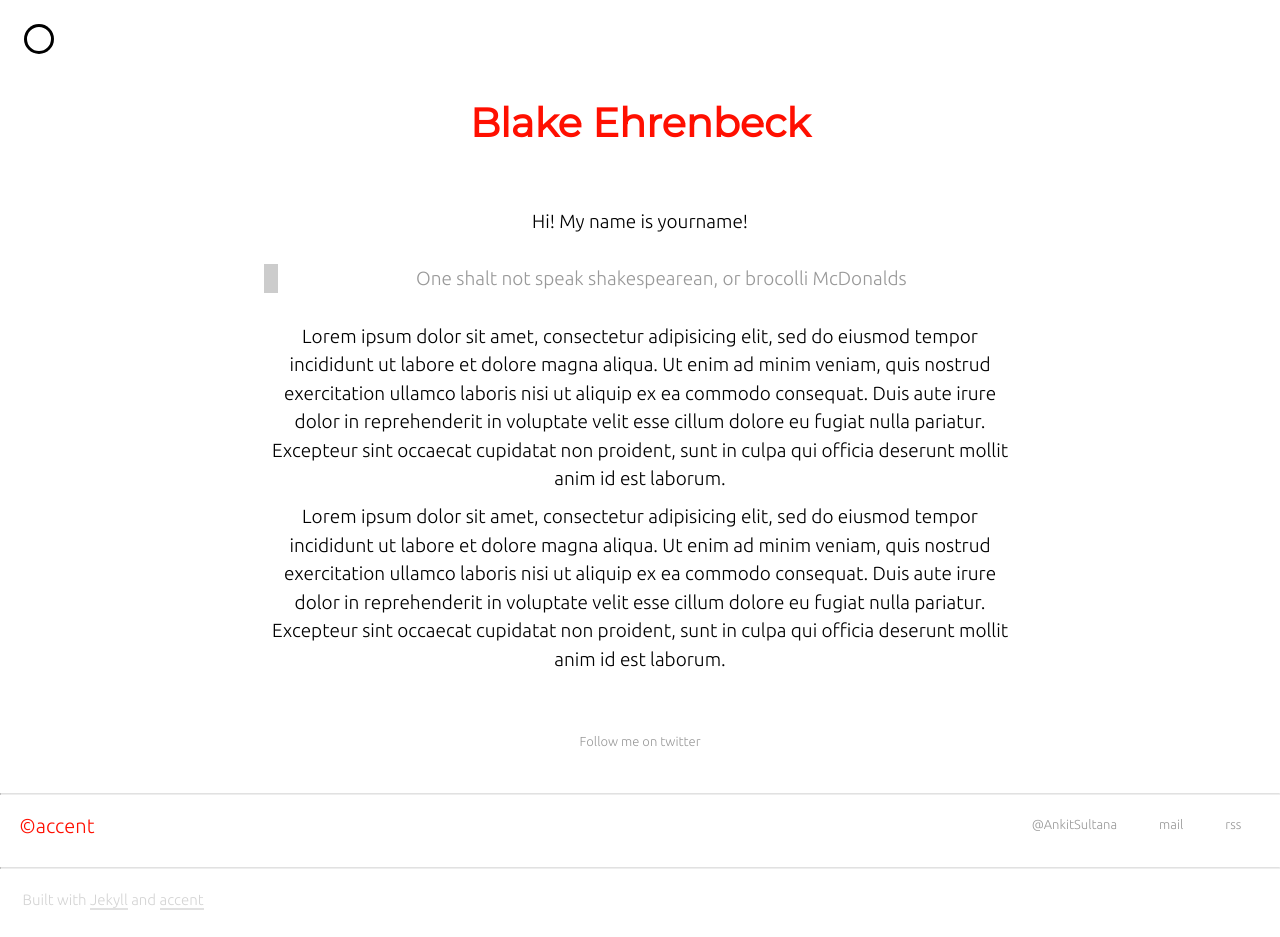
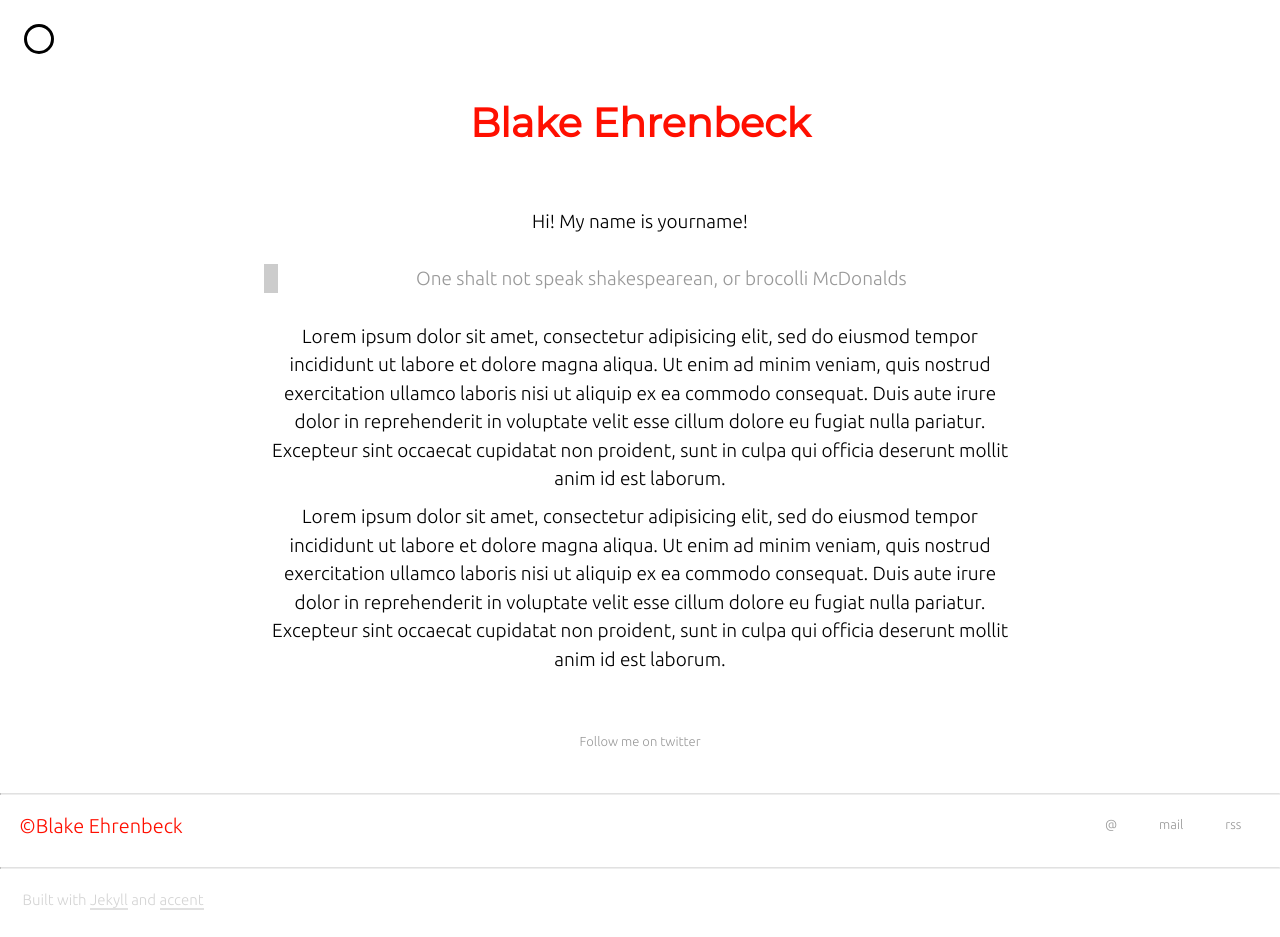
Before and after one commit to ehrenbeck/ehrenbeck.github.io, a Jekyll site: the page built from about.markdown, in a window 1280 px wide. Built offline with Jekyll 4.4.1, drawn with Linux system fonts in a browser that asks for light colours; nearby versions of some CDN libraries.

Commit message:
Update _config.yml

```diff
--- a/_config.yml
+++ b/_config.yml
@@ -16,23 +16,20 @@
     Blake Ehrenbeck
 
 # This will what will show against &copy; in the footer
-copyright: accent
+copyright: Blake Ehrenbeck
 # Toggle your short bio, which will displayed on your index page
 # Just toggle it and run jekyll again to see
 intro: false         # Tip: Remove the span from site_heading if intro is set to true
 # This will be displayed in your intro
 short_bio: >
-    Welcome! This is <span>accent</span>, a mobile friendly theme for Jekyll. The main feature of this
-    theme is that you can change the accent color. Refer the
-    <a class="underline different-highlight" href="http://ankitsultana.com/accent/documentation.html">
-        Documentation
-    </a>
-    to know how.
+    I'm a Senior at the Illinois Institute of Technology, starting to look for roles in the tech industry.
+    I'm particularly interested in Artificial Intelligence and Data Analytics. In addition to working on a B.S. in Computer Science,
+    I am pursuing a specialization in Data Science.
 
 permalink: /:title.html
 
 # Comments are powered by disqus
-comments: true
+comments: false
 
 # keep about_stub roughly 12 words long for best results
 # This will show up at the bottom of each post
@@ -43,9 +40,7 @@
 
 about_footer: true
 
-twitter_username: AnkitSultana
-github_username: yourgithub
-facebook_id: yourusername
+github_username: ehrenbeck
 
 favicon: true
 favicon_location: "images/favicon.ico"
@@ -55,9 +50,6 @@
 paginate_path: "/page/:num"
 tracking_id: UA-69243698-7 # GA Tracking ID
 
-# Social Stuff | open graph and twitter cards
-og_image: "images/accent.png" # This will show in facebook thumbnails
-twitter_image: "http://ankitsultana.com/images/accent.png?1234" # This will show in twitter cards
 
 ####################################
 ####################################
```
